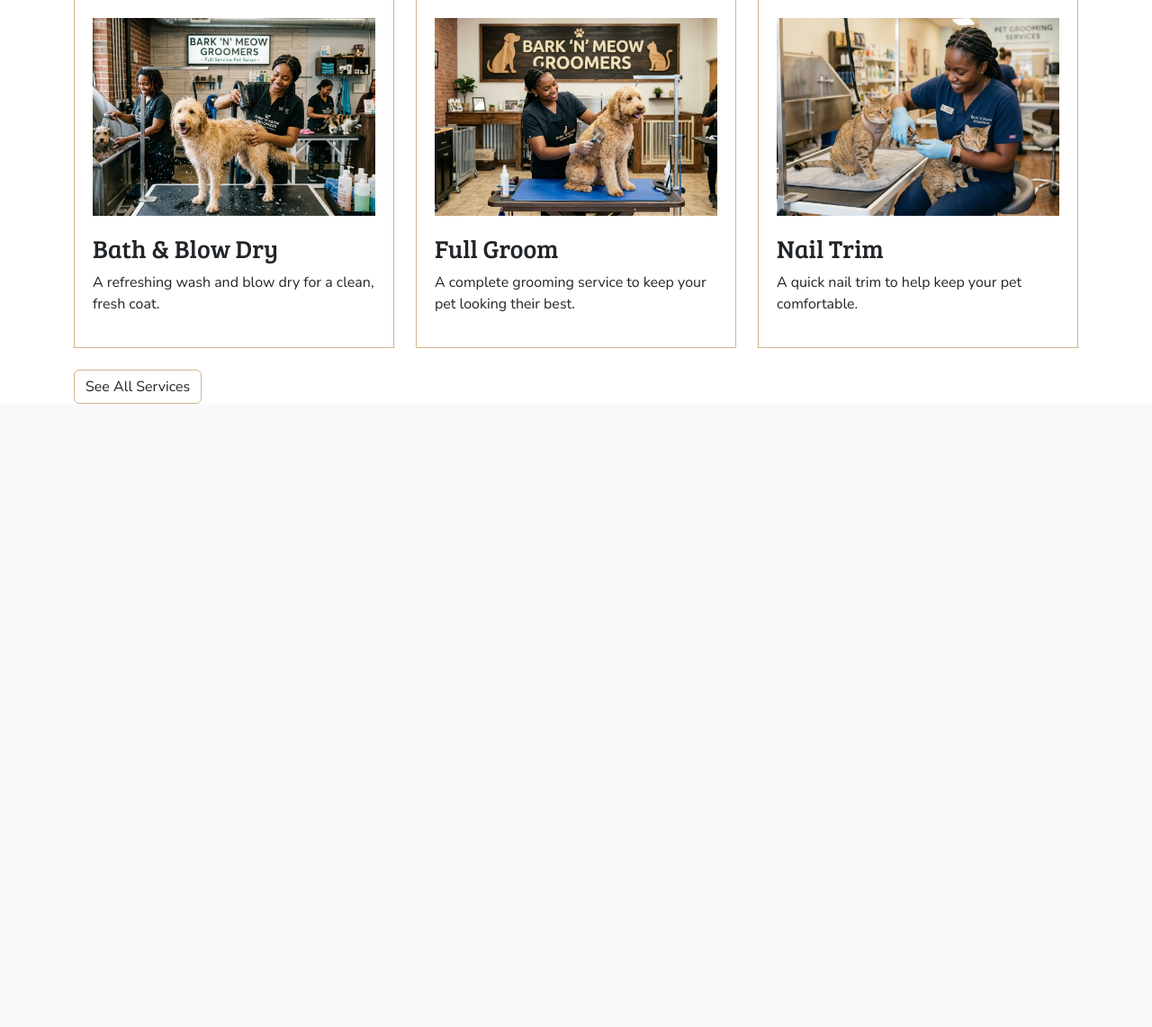
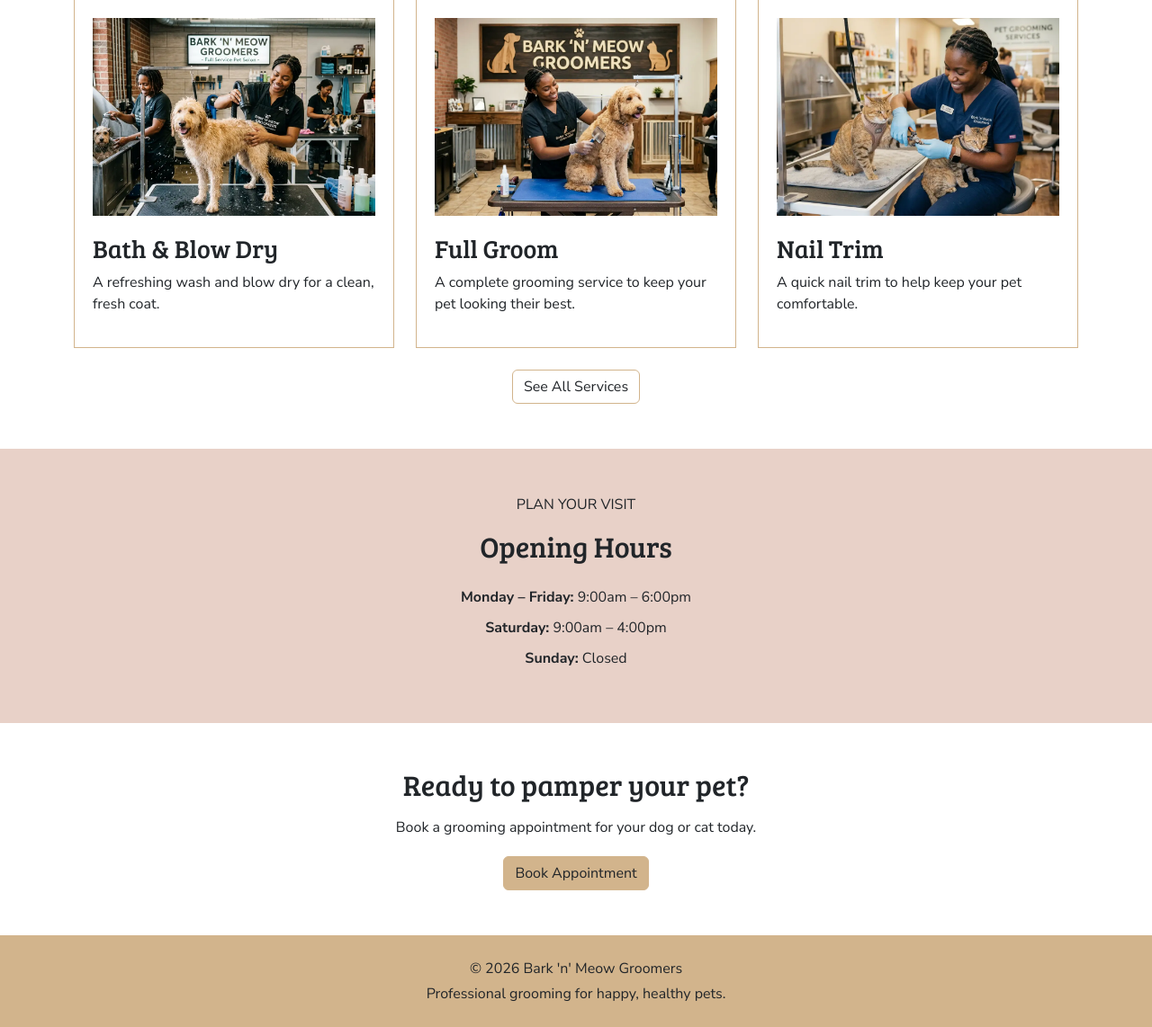
Before and after one commit to tadavis25/bark-n-meow-groomers, a Django app: page / in a window 1280 px wide. Shown: the part 727-1869 px from the top of the page at 90% size. Before the commit the page ends 1176 px from the top, so only its background shows below. Run offline with Django 5.2, Linux system fonts and the light colour scheme.

Commit message:
Style homepage and added CTA and footer

```diff
--- a/static/css/style.css
+++ b/static/css/style.css
@@ -92,3 +92,40 @@ body {
     object-fit: cover;
     display: block;
 }
+
+.opening-hours {
+    background-color: #E8D1C8;
+    padding: 50px 0;
+    margin-top: 50px;
+}
+
+.opening-hours h2 {
+    font-family: "Bree Serif", serif;
+    margin-bottom: 25px;
+}
+
+.hours-list p {
+    margin-bottom: 10px;
+}
+
+.home-cta {
+    padding: 50px 0;
+}
+
+.home-cta h2 {
+    font-family: "Bree Serif", serif;
+    margin-bottom: 15px;
+}
+
+.home-cta p {
+    margin-bottom: 20px;
+}
+
+.site-footer {
+    background-color: #D2B48C;
+    padding: 25px 0;
+}
+
+.site-footer p {
+    margin: 0;
+}
--- a/templates/base.html
+++ b/templates/base.html
@@ -80,6 +80,12 @@
 
     <script src="https://cdn.jsdelivr.net/npm/bootstrap@5.3.8/dist/js/bootstrap.bundle.min.js"></script>
 
+    <footer class="site-footer">
+        <div class="container text-center">
+            <p class="mb-1">&copy; 2026 Bark 'n' Meow Groomers</p>
+            <p class="mb-0">Professional grooming for happy, healthy pets.</p>
+        </div>
+    </footer>
 </body>
 
 </html>
--- a/templates/home.html
+++ b/templates/home.html
@@ -76,11 +76,35 @@
             </div>
 
         </div>
+        <div class="text-center mt-4">
+            <a href="{% url 'services' %}" class="btn btn-outline-secondary">
+                See All Services
+            </a>
 
-        <a href="{% url 'services' %}" class="btn btn-outline-secondary mt-4">
-            See All Services
+        </div>
+</section>
+<section class="opening-hours">
+
+    <div class="container text-center">
+        <p class="section-label">PLAN YOUR VISIT</p>
+        <h2>Opening Hours</h2>
+
+        <div class="hours-list">
+            <p><strong>Monday – Friday:</strong> 9:00am – 6:00pm</p>
+            <p><strong>Saturday:</strong> 9:00am – 4:00pm</p>
+            <p><strong>Sunday:</strong> Closed</p>
+        </div>
+    </div>
+</section>
+
+<section class="home-cta">
+    <div class="container text-center">
+        <h2>Ready to pamper your pet?</h2>
+        <p>Book a grooming appointment for your dog or cat today.</p>
+
+        <a href="{% url 'book_appointment' %}" class="btn btn-primary">
+            Book Appointment
         </a>
-
     </div>
 </section>
 {% endblock %}
```
